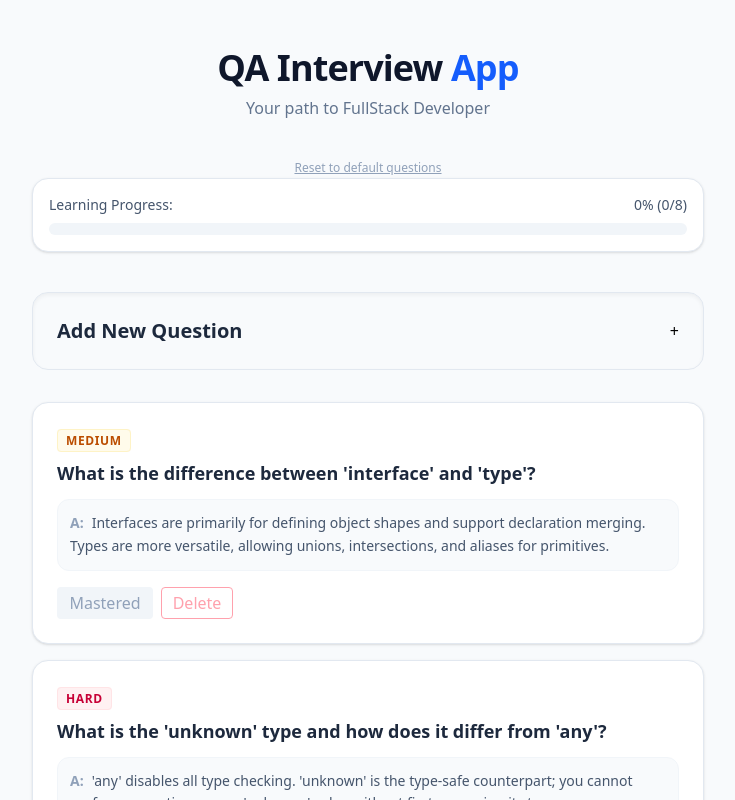
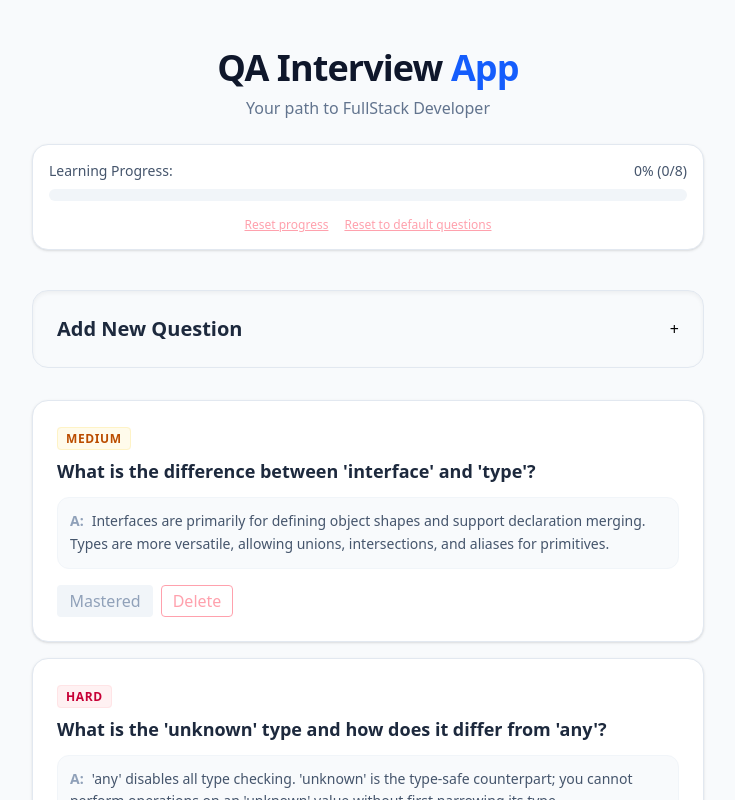
Before and after one commit to ileegant/interview-app, a React (Vite) app: page / in a window 1280 px wide. Shown: the top 800 px of the page, without its empty margins (272-1007 px from the left). Built offline with nearby package versions, Linux system fonts and the light colour scheme.

Commit message:
feat: add reset progress functionality

```diff
--- a/src/App.tsx
+++ b/src/App.tsx
@@ -40,10 +40,18 @@ function App() {
   const resetToSeed = () => {
     if (
       window.confirm(
-        "Reset all questions to default? Your current progress will be lost."
+        "Reset all questions to default? Your questions will be lost."
       )
     ) {
       setQuestions(initialQuestions);
+    }
+  };
+
+  const resetProgress = () => {
+    if (
+      window.confirm("Reset all progress? Your current progress will be lost.")
+    ) {
+      setQuestions((prev) => prev.map((q) => ({ ...q, isLearned: false })));
     }
   };
 
@@ -57,12 +65,6 @@ function App() {
           <p className="text-slate-500 mb-6">
             Your path to FullStack Developer
           </p>
-          <button
-            onClick={resetToSeed}
-            className="text-xs text-slate-400 hover:text-slate-600 underline mt-4"
-          >
-            Reset to default questions
-          </button>
 
           <div className="bg-white p-4 rounded-2xl shadow-sm border border-slate-200">
             <div className="flex justify-between mb-2 text-sm font-medium text-slate-600">
@@ -76,6 +78,20 @@ function App() {
                 className="bg-blue-600 h-full transition-all duration-500 ease-out"
                 style={{ width: `${progress}%` }}
               />
+            </div>
+            <div className="flex items-center justify-center gap-4 mt-4">
+              <button
+                onClick={resetProgress}
+                className="text-xs text-rose-300 hover:text-rose-500 underline cursor-pointer"
+              >
+                Reset progress
+              </button>
+              <button
+                onClick={resetToSeed}
+                className="text-xs text-rose-300 hover:text-rose-500 underline cursor-pointer"
+              >
+                Reset to default questions
+              </button>
             </div>
           </div>
         </div>
```
